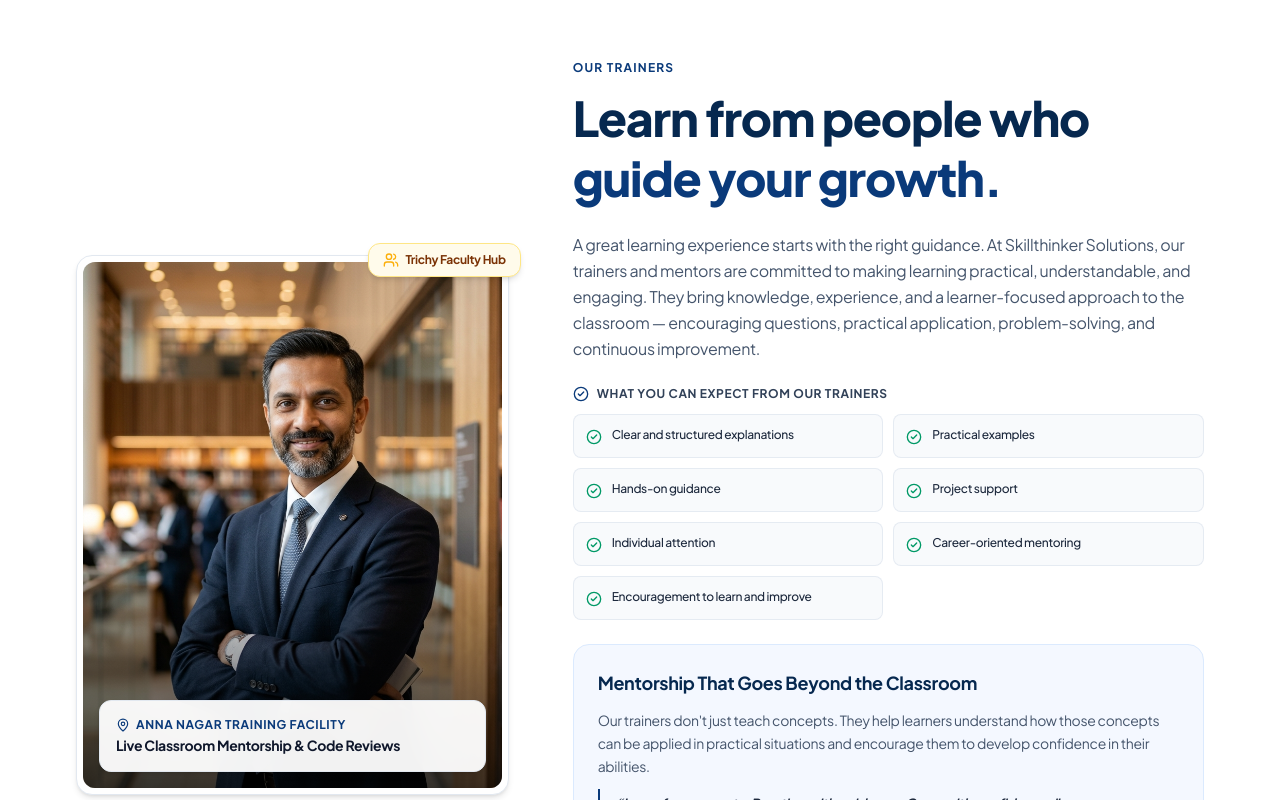
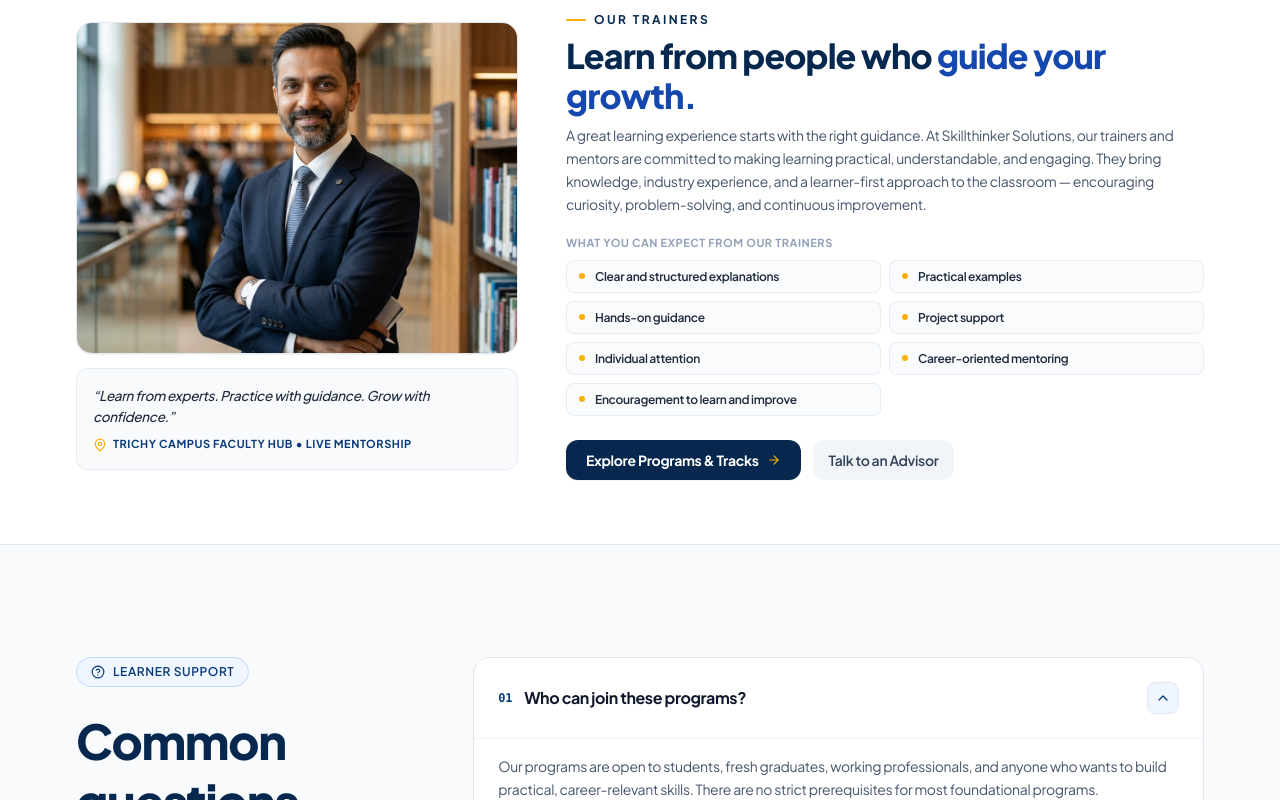
Before and after one commit to guru1301/SkillMantraAcadmey, a Next.js app: page / in a window 1280 px wide. Shown: the part 7120-7920 px from the top of the page. Built offline with nearby package versions, Linux system fonts and the light colour scheme.

Commit message:
feat(trainers): redesign Our Trainers into balanced, compact institutional layout without dead space or AI cards

```diff
--- a/src/components/sections/MentorshipSection.tsx
+++ b/src/components/sections/MentorshipSection.tsx
@@ -2,78 +2,84 @@
 
 import React from 'react';
 import Image from 'next/image';
-import { CheckCircle2, Sparkles, MapPin, Users } from 'lucide-react';
+import { MapPin, ArrowRight } from 'lucide-react';
 import { BRAND_INFO, TRAINER_EXPECTATIONS } from '@/data/siteData';
 
 export default function MentorshipSection() {
   return (
-    <section id="trainers" className="py-20 lg:py-28 bg-white border-b border-slate-200 scroll-mt-20">
+    <section
+      id="trainers"
+      aria-labelledby="trainers-heading"
+      className="py-12 sm:py-14 lg:py-16 bg-white border-b border-slate-200 scroll-mt-20 select-none"
+    >
       <div id="mentors" className="sr-only" />
       <div className="container-custom">
-        <div className="grid grid-cols-1 lg:grid-cols-12 gap-12 lg:gap-16 items-center">
+        <div className="grid grid-cols-1 lg:grid-cols-12 gap-8 lg:gap-12 items-center">
 
-          {/* Left: Real Faculty & Lab Photography (5 cols) */}
-          <div className="lg:col-span-5 relative group order-2 lg:order-1">
-            <div className="relative rounded-2xl overflow-hidden aspect-[4/5] border border-slate-200 shadow-md p-1.5 bg-white">
-              <div className="relative w-full h-full rounded-xl overflow-hidden bg-slate-100">
-                <Image
-                  src="/images/founder-trainer.jpg"
-                  alt="Skillthinker Faculty and Technical Mentors in Trichy"
-                  fill
-                  className="object-cover"
-                  sizes="(max-width: 1024px) 100vw, 40vw"
-                />
-                <div className="absolute inset-0 bg-gradient-to-t from-black/70 via-transparent to-transparent" />
-
-                <div className="absolute bottom-4 left-4 right-4 p-4 rounded-xl bg-white/95 backdrop-blur-md border border-slate-200 shadow-md">
-                  <div className="flex items-center gap-1.5 text-xs font-bold text-[#0A3A7A] uppercase tracking-wider">
-                    <MapPin className="w-3.5 h-3.5" />
-                    <span>Anna Nagar Training Facility</span>
-                  </div>
-                  <div className="text-sm font-bold text-slate-900 mt-0.5">
-                    Live Classroom Mentorship &amp; Code Reviews
-                  </div>
-                </div>
-              </div>
+          {/* Left Column: Authentic Faculty & Facility (5 cols on lg) */}
+          <div className="lg:col-span-5 flex flex-col justify-center">
+            {/* Image Container with Natural Proportions */}
+            <div className="relative rounded-2xl overflow-hidden border border-slate-200/90 shadow-2xs bg-slate-50 aspect-[4/3] sm:aspect-[16/11] lg:aspect-[4/3] w-full">
+              <Image
+                src="/images/founder-trainer.jpg"
+                alt="Skillthinker Solutions trainers and technical mentors in Trichy"
+                fill
+                priority={false}
+                sizes="(max-width: 1024px) 100vw, 42vw"
+                className="object-cover object-center"
+              />
             </div>
 
-            {/* Floating Trichy Hub Badge */}
-            <div className="absolute -top-3 -right-3 px-3.5 py-2 rounded-xl bg-amber-50 border border-amber-200 text-amber-900 text-xs font-bold shadow-md flex items-center gap-1.5">
-              <Users className="w-4 h-4 text-[#FCAF0A]" />
-              <span>Trichy Faculty Hub</span>
+            {/* Grounded Institutional Quote & Campus Attribution */}
+            <div className="mt-3.5 p-4 rounded-xl bg-slate-50 border border-slate-200/80">
+              <p className="italic text-slate-800 text-xs sm:text-[13.5px] font-medium leading-relaxed">
+                {BRAND_INFO.trainerQuote}
+              </p>
+              <div className="flex items-center gap-1.5 mt-2 text-[11px] font-bold text-[#0A3A7A] uppercase tracking-wider">
+                <MapPin className="w-3.5 h-3.5 text-[#FCAF0A] shrink-0" />
+                <span>Trichy Campus Faculty Hub • Live Mentorship</span>
+              </div>
             </div>
           </div>
 
-          {/* Right: Narrative & Trainer Standards (7 cols) */}
-          <div className="lg:col-span-7 space-y-6 order-1 lg:order-2">
+          {/* Right Column: Narrative & Clear Expectations (7 cols on lg) */}
+          <div className="lg:col-span-7 flex flex-col justify-center space-y-4">
+
+            {/* Header */}
             <div>
-              <div className="text-xs font-bold uppercase tracking-widest text-[#0A3A7A] mb-3">
-                Our Trainers
+              <div className="flex items-center gap-2 mb-2">
+                <span className="w-5 h-0.5 rounded-full bg-[#FCAF0A]" />
+                <span className="text-[11px] sm:text-xs font-bold tracking-[0.2em] uppercase text-[#06284F]">
+                  OUR TRAINERS
+                </span>
               </div>
-              <h2 className="text-3xl sm:text-4xl lg:text-5xl font-extrabold text-[#06284F] tracking-tight leading-tight">
-                Learn from people who <span className="text-[#0A3A7A]">guide your growth.</span>
+
+              <h2
+                id="trainers-heading"
+                className="text-2xl sm:text-3xl lg:text-[34px] font-black tracking-tight leading-[1.18] text-[#06284F]"
+              >
+                Learn from people who <span className="text-[#1548AE]">guide your growth.</span>
               </h2>
+
+              <p className="text-slate-600 text-xs sm:text-sm font-normal leading-relaxed mt-2">
+                A great learning experience starts with the right guidance. At Skillthinker Solutions, our trainers and mentors are committed to making learning practical, understandable, and engaging. They bring knowledge, industry experience, and a learner-first approach to the classroom — encouraging curiosity, problem-solving, and continuous improvement.
+              </p>
             </div>
 
-            <p className="text-base text-slate-600 leading-relaxed font-normal">
-              A great learning experience starts with the right guidance. At Skillthinker Solutions, our trainers and mentors are committed to making learning practical, understandable, and engaging. They bring knowledge, experience, and a learner-focused approach to the classroom — encouraging questions, practical application, problem-solving, and continuous improvement.
-            </p>
-
-            {/* 7 Trainer Expectations Checklist */}
-            <div>
-              <div className="text-xs font-bold uppercase tracking-wider text-slate-700 mb-3 flex items-center gap-2">
-                <CheckCircle2 className="w-4 h-4 text-[#0A3A7A]" />
-                <span>What You Can Expect From Our Trainers</span>
+            {/* Compact Expectations Grid */}
+            <div className="pt-1">
+              <div className="text-[11px] font-bold uppercase tracking-wider text-slate-400 mb-2">
+                What You Can Expect From Our Trainers
               </div>
 
-              <div className="grid grid-cols-1 sm:grid-cols-2 gap-2.5">
+              <div className="grid grid-cols-1 sm:grid-cols-2 gap-2">
                 {TRAINER_EXPECTATIONS.map((exp, i) => (
                   <div
                     key={i}
-                    className="p-3 rounded-lg bg-slate-50 border border-slate-200/80 flex items-start gap-2.5"
+                    className="py-2 px-3 rounded-lg bg-slate-50/80 border border-slate-200/70 flex items-center gap-2.5 transition-colors hover:bg-slate-100/70"
                   >
-                    <CheckCircle2 className="w-4 h-4 text-emerald-600 shrink-0 mt-0.5" />
-                    <span className="text-xs text-slate-800 font-medium leading-snug">
+                    <span className="w-1.5 h-1.5 rounded-full bg-[#FCAF0A] shrink-0" />
+                    <span className="text-xs text-slate-800 font-semibold leading-tight">
                       {exp}
                     </span>
                   </div>
@@ -81,34 +87,21 @@ export default function MentorshipSection() {
               </div>
             </div>
 
-            {/* Mentorship That Goes Beyond the Classroom */}
-            <div className="p-6 rounded-2xl bg-blue-50/70 border border-blue-100 space-y-3">
-              <h3 className="text-lg font-bold text-[#06284F]">
-                Mentorship That Goes Beyond the Classroom
-              </h3>
-              <p className="text-sm text-slate-600 leading-relaxed font-normal">
-                Our trainers don&apos;t just teach concepts. They help learners understand how those concepts can be applied in practical situations and encourage them to develop confidence in their abilities.
-              </p>
-              <blockquote className="border-l-2 border-[#0A3A7A] pl-4 py-1 italic font-semibold text-slate-800 text-sm">
-                “Learn from experts. Practice with guidance. Grow with confidence.”
-              </blockquote>
-            </div>
-
-            {/* Ready to upgrade your skills CTA banner */}
-            <div className="p-6 rounded-2xl bg-[#06284F] text-white flex flex-col sm:flex-row items-start sm:items-center justify-between gap-4 shadow-sm">
-              <div>
-                <h4 className="text-lg font-bold text-white">
-                  Ready to upgrade your skills?
-                </h4>
-                <p className="text-xs sm:text-sm text-slate-300 mt-0.5 leading-relaxed">
-                  Explore our programs and take the next step toward achieving your career goals.
-                </p>
-              </div>
+            {/* Compact Action Row */}
+            <div className="pt-2 flex flex-wrap items-center gap-3">
               <a
                 href="#courses"
-                className="shrink-0 px-5 py-2.5 rounded-xl bg-[#FCAF0A] hover:bg-[#F5A800] text-[#06284F] text-xs font-bold transition-colors shadow-xs"
+                className="inline-flex items-center gap-2 px-5 py-2.5 rounded-xl bg-[#06284F] hover:bg-[#0A3A7A] text-white text-xs sm:text-sm font-bold transition-all shadow-2xs hover:shadow-xs active:translate-y-0"
               >
-                Explore Courses
+                <span>Explore Programs &amp; Tracks</span>
+                <ArrowRight className="w-3.5 h-3.5 text-[#FCAF0A]" />
+              </a>
+
+              <a
+                href="#contact"
+                className="inline-flex items-center gap-1.5 px-4 py-2.5 rounded-xl bg-slate-100 hover:bg-slate-200 text-slate-700 text-xs sm:text-sm font-semibold transition-colors"
+              >
+                <span>Talk to an Advisor</span>
               </a>
             </div>
 
```
